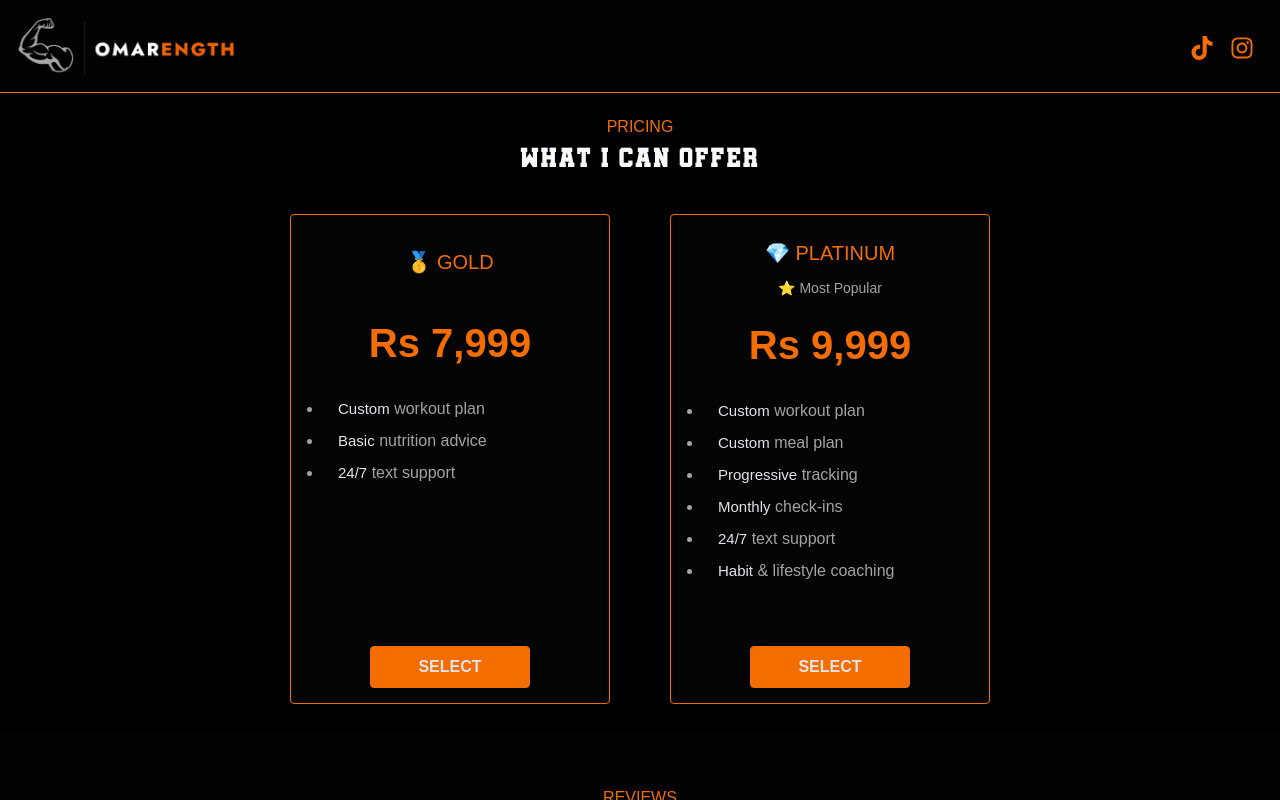
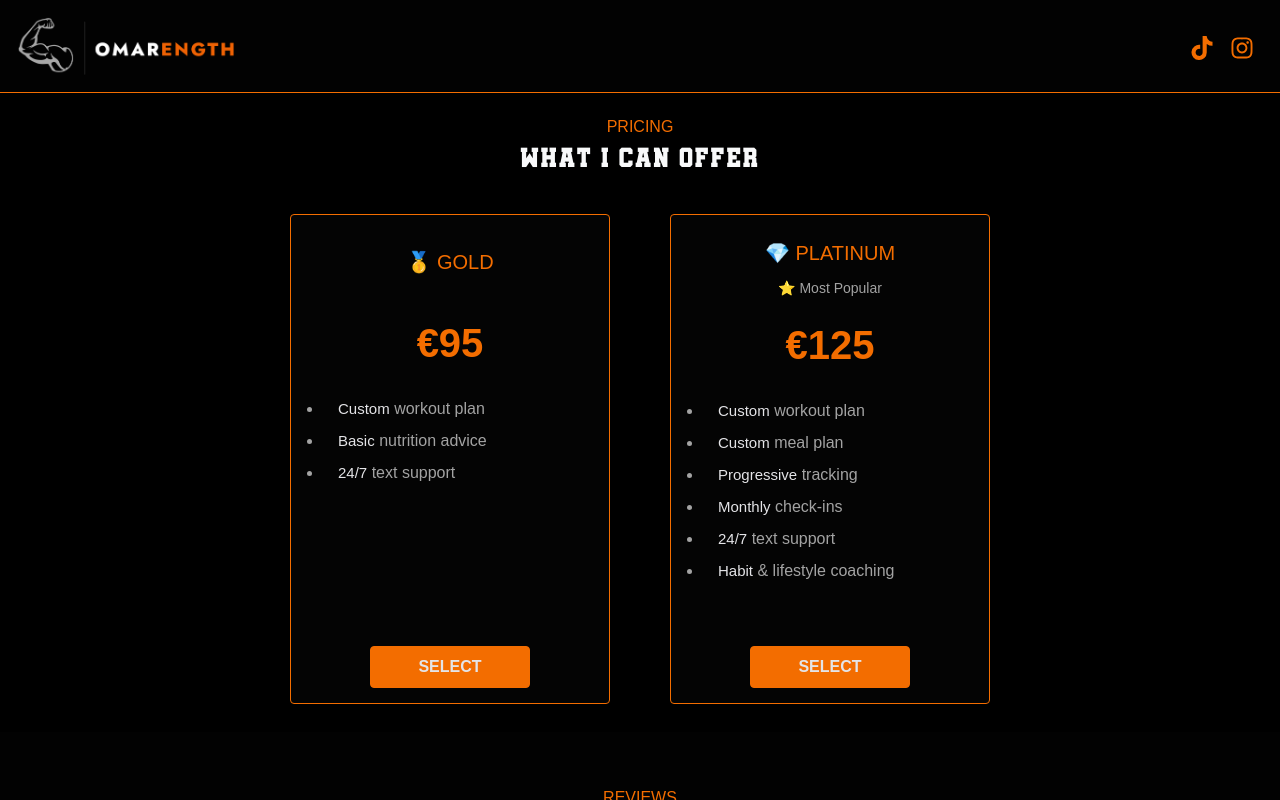
Before and after one commit to Waleed5423/Omarength1, a React (Create React App) app: page / in a window 1280 px wide. Built offline with nearby package versions, Linux system fonts and the light colour scheme; some icons are missing.

Commit message:
UI Price

```diff
--- a/src/Components/Pricing/Pricing.js
+++ b/src/Components/Pricing/Pricing.js
@@ -8,7 +8,7 @@ const pricingPlans = [
     type: "🥇 GOLD",
     rawType: "GOLD",
     description: "",
-    price: "Rs 7,999",
+    price: "€95",
     period: "",
     features: [
       "Custom workout plan",
@@ -20,7 +20,7 @@ const pricingPlans = [
     type: "💎 PLATINUM",
     rawType: "PLATINUM",
     description: "⭐ Most Popular",
-    price: "Rs 9,999",
+    price: "€125",
     period: "",
     features: [
       "Custom workout plan",
```
Also changed, not shown: src/Components/Pricing/Pricing.css (+4 -4 lines).
